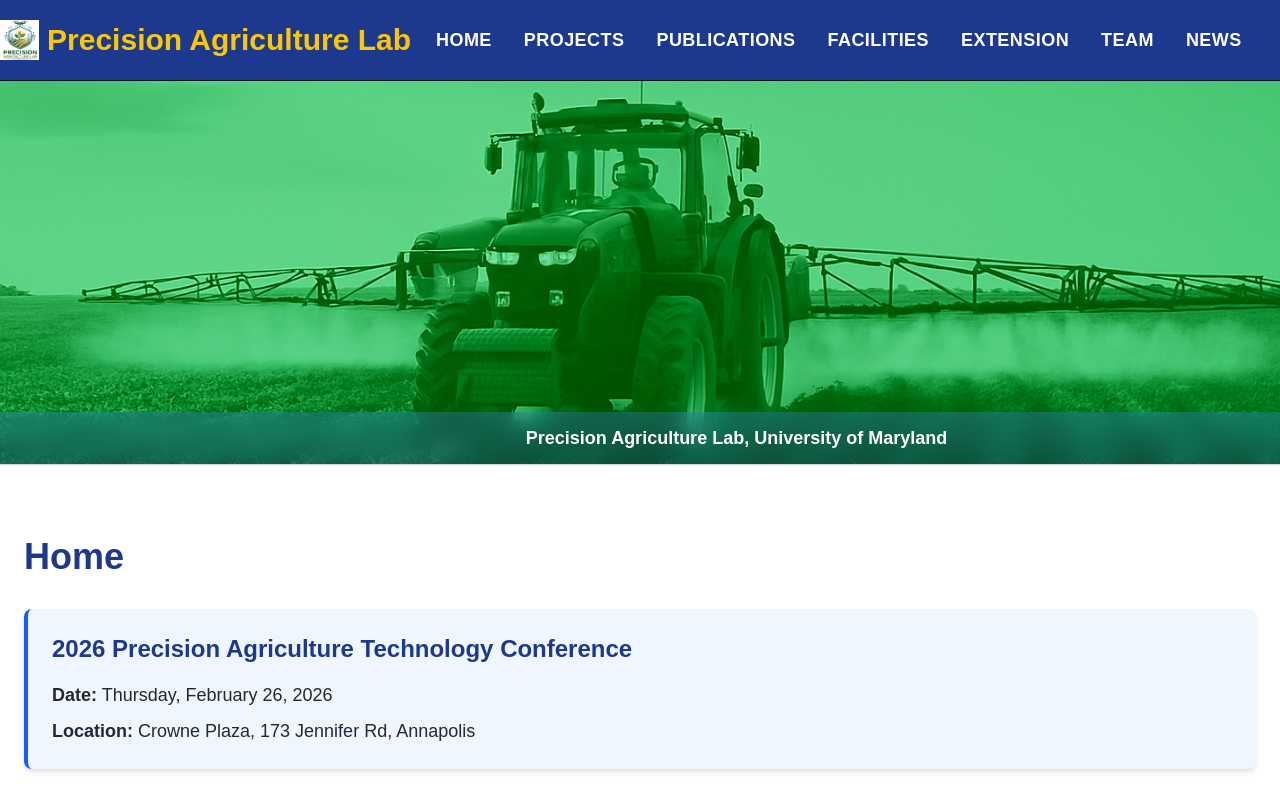
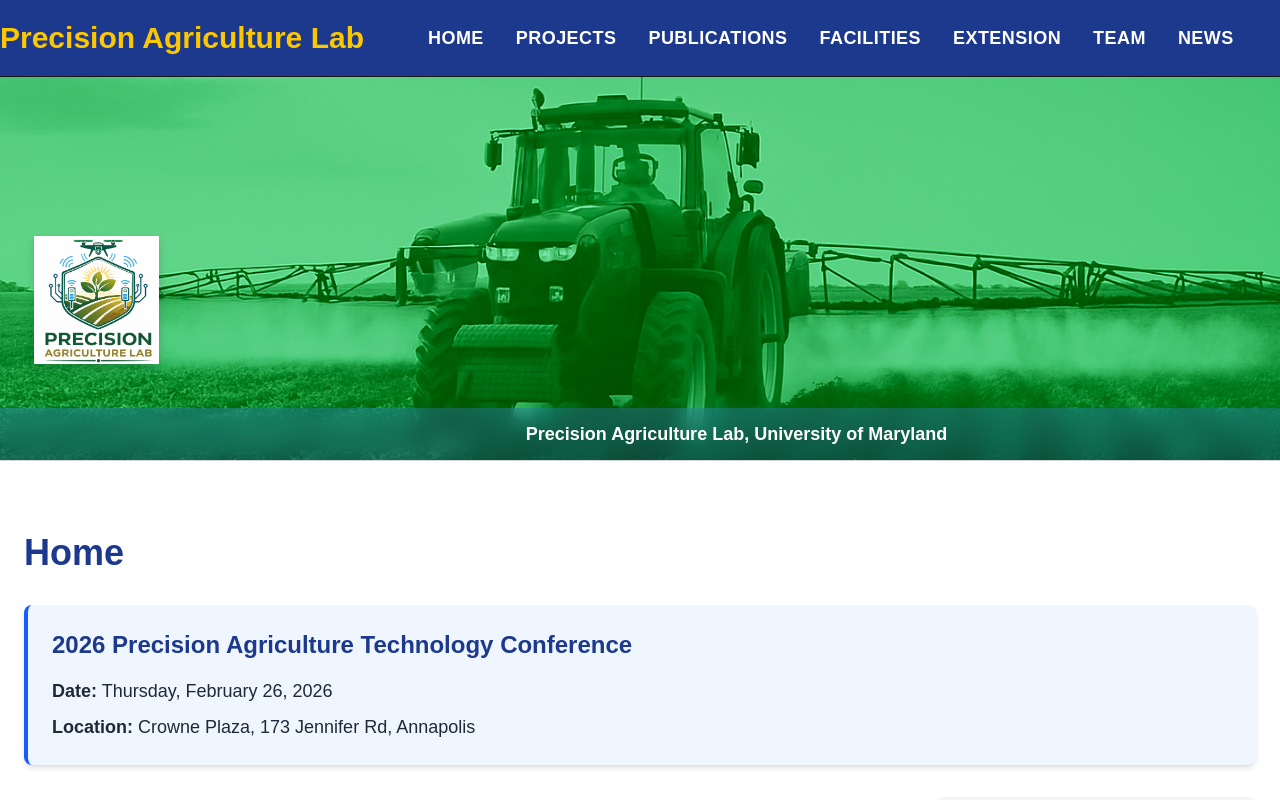
Before and after one commit to f2yapps/academic-lab-website, a Next.js app: page / in a window 1280 px wide. Shown: the top 800 px of the page. Built offline with nearby package versions, Linux system fonts and the light colour scheme.

Commit message:
Your message

```diff
--- a/src/components/layout/Banner.tsx
+++ b/src/components/layout/Banner.tsx
@@ -2,6 +2,7 @@
 
 import Image from "next/image";
 import { useEffect, useState } from "react";
+import Link from "next/link";
 
 const banners = [
   "/banners/banner1.png",
@@ -41,8 +42,22 @@ export default function Banner() {
         </div>
       ))}
 
+      {/* PAL Logo on left side above text background */}
+      <div className="absolute left-4 sm:left-6 md:left-8 bottom-16 sm:bottom-20 md:bottom-24 z-20">
+        <Link href="/" className="block">
+          <Image
+            src="/profile%20pictures/PAL_LOGO.png"
+            alt="PAL Logo"
+            width={180}
+            height={180}
+            className="w-24 h-24 sm:w-28 sm:h-28 md:w-32 md:h-32 object-contain drop-shadow-lg hover:scale-105 transition-transform"
+            unoptimized
+          />
+        </Link>
+      </div>
+
       {/* Running text at bottom of banner */}
-      <div className="absolute bottom-0 left-0 right-0 w-full overflow-hidden" style={{
+      <div className="absolute bottom-0 left-0 right-0 w-full overflow-hidden z-10" style={{
         background: 'linear-gradient(to top, rgba(30, 58, 138, 0.4), rgba(59, 130, 246, 0.3))',
         backdropFilter: 'blur(10px)'
       }}>
--- a/src/components/layout/Navbar.tsx
+++ b/src/components/layout/Navbar.tsx
@@ -1,7 +1,6 @@
 "use client";
 
 import Link from "next/link";
-import Image from "next/image";
 import { useState } from "react";
 
 const navItems = [
@@ -22,15 +21,7 @@ export default function Navbar() {
       <div className="max-w-7xl mx-auto py-4 sm:py-5 pl-0 pr-4 sm:pr-6">
         <div className="flex justify-between items-center">
           {/* Lab Name / Logo - Left edge */}
-          <Link href="/" className="flex items-center gap-2 text-xl sm:text-2xl md:text-3xl font-bold text-yellow-400 hover:text-yellow-300 transition whitespace-nowrap">
-            <Image
-              src="/profile%20pictures/PAL_LOGO.png"
-              alt="PAL Logo"
-              width={32}
-              height={32}
-              className="w-6 h-6 sm:w-8 sm:h-8 md:w-10 md:h-10 object-contain"
-              unoptimized
-            />
+          <Link href="/" className="text-xl sm:text-2xl md:text-3xl font-bold text-yellow-400 hover:text-yellow-300 transition whitespace-nowrap">
             Precision Agriculture Lab
           </Link>
 
```
